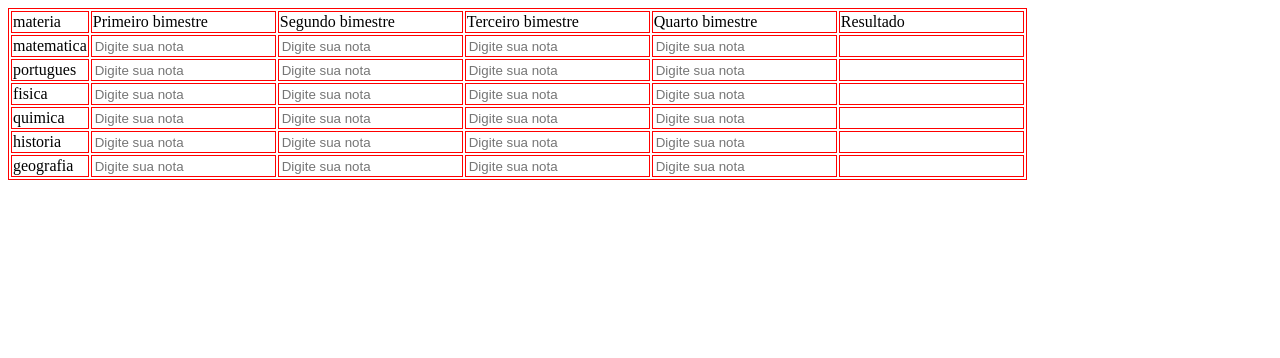
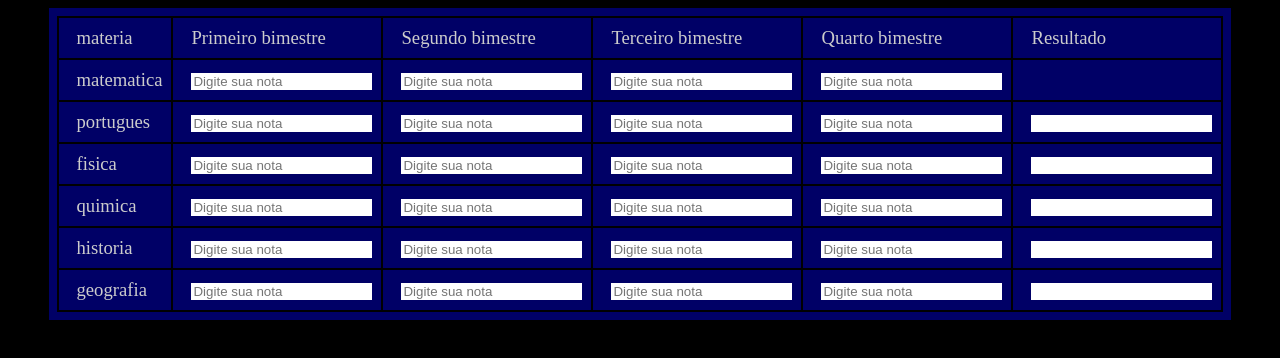
Before and after one commit to dudlves/boletim-escolar, a plain HTML site: page index.html in a window 1280 px wide. Drawn offline with Linux system fonts and the light colour scheme.

Commit message:
ajustando o CSS

```diff
--- a/index.css
+++ b/index.css
@@ -16,8 +16,49 @@
     float: right;
   } */
 
+body{
+  background-color: black;
+}
+main{
+  display: flex;
+  justify-content: center;
+}
+
+.titulo{
+  font-size: 20px;
+
+}
+
+.titulo > td{
+  padding-left: 10px;
+}
+
+
+
+/* tr{
+  font-size: 14pt;
+  background-color: white;
+  color: white;
+
+} */
+th{
+  font-size: 14pt;
+  background-color: green;
+  color: white;
+}
+td{
+  font-size: 14pt;
+  background-color:#000066;
+  color: #CCCCCC;
+  padding-left: 10px;
+
+}
+/* .titulo > tr{
+  border: #a782b6;
+} */
+
 table, td{
-  border: 1px solid red;
+  border: 8px solid #000066;
 }
 
 /* Retirar as setas do input */
--- a/index.html
+++ b/index.html
@@ -9,8 +9,8 @@
 </head>
 <body>
     <main>
-        <table>
-                <tr>
+        <table >
+                <tr class="titulo">
                     <td>materia</td>
                     <td>Primeiro bimestre</td>
                     <td>Segundo bimestre</td>
@@ -69,5 +69,6 @@
           </table>
     </main>
     <script src="script.js"></script>
+
 </body>
 </html>
```
